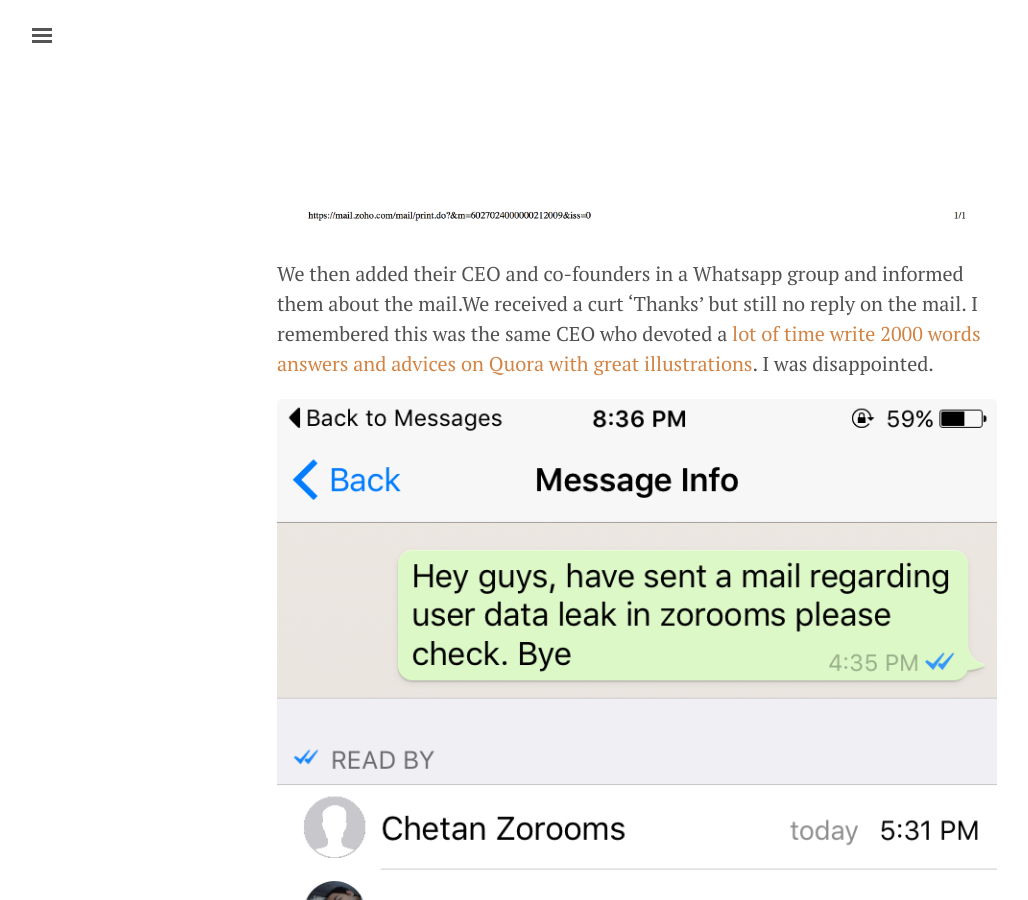
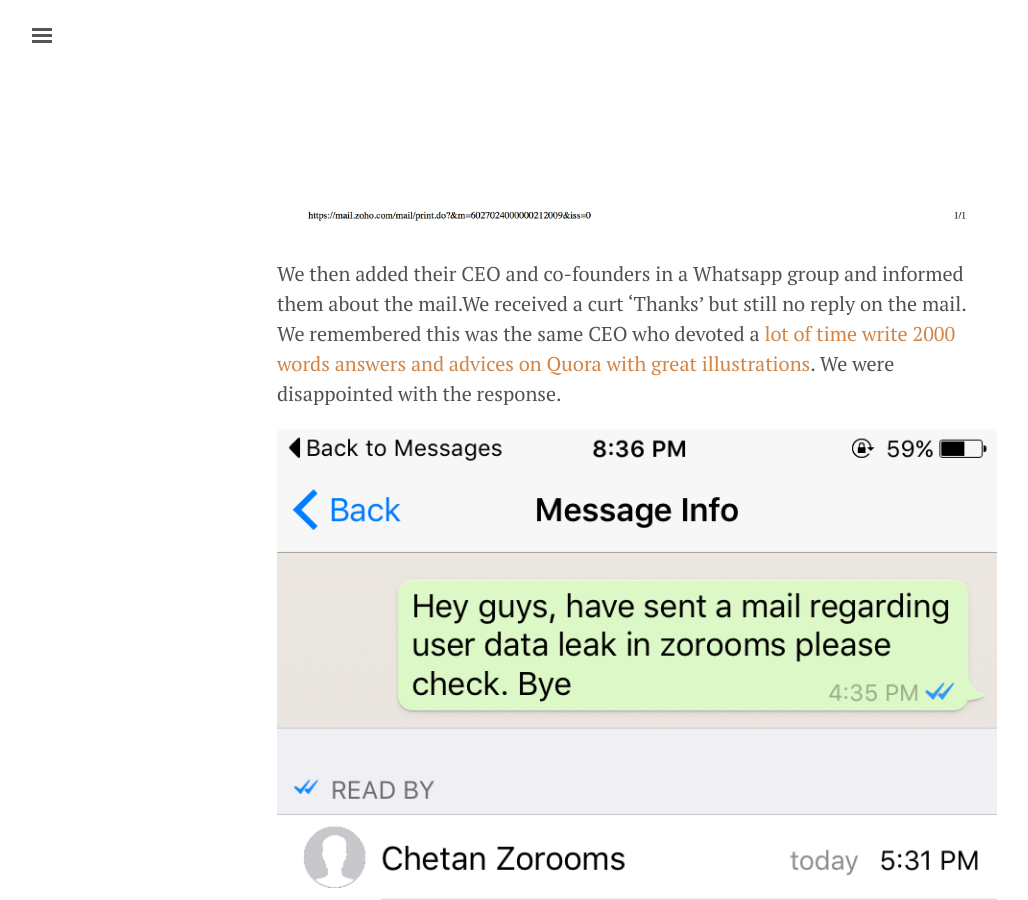
Before and after one commit to FallibleInc/blog, a Jekyll site: the page built from _posts/2015-10-30-ZoRooms-user-data-leak-free-booking-hack.md, in a window 1280 px wide and 900 px high, scrolled down 1341 px. Shown: the whole window, without its empty margins (3-1031 px from the left). Built offline with Jekyll 4.4.1, drawn with Linux system fonts in a browser that asks for light colours; comment, search, counter and statistics services are not loaded.

Commit message:
Updated 2015-10-30-ZoRooms-user-data-leak-free-booking-hack.md

```diff
--- a/_posts/2015-10-30-ZoRooms-user-data-leak-free-booking-hack.md
+++ b/_posts/2015-10-30-ZoRooms-user-data-leak-free-booking-hack.md
@@ -14,7 +14,7 @@ We mailed about the vulnerabilites to Zo Rooms customer support and received no
 ![zorooms.png]({{site.baseurl}}/zorooms.png)
 
 
-We then added their CEO and co-founders in a Whatsapp group and informed them about the mail.We received a curt 'Thanks' but still no reply on the mail. I remembered this was the same CEO who devoted a [lot of time write 2000 words answers and advices on Quora with great illustrations](https://www.quora.com/Business-Ideas/What-are-the-best-ways-to-think-of-ideas-for-a-startup/answer/Dharamveer-Singh-Chouhan?share=1). I was disappointed.
+We then added their CEO and co-founders in a Whatsapp group and informed them about the mail.We received a curt 'Thanks' but still no reply on the mail. We remembered this was the same CEO who devoted a [lot of time write 2000 words answers and advices on Quora with great illustrations](https://www.quora.com/Business-Ideas/What-are-the-best-ways-to-think-of-ideas-for-a-startup/answer/Dharamveer-Singh-Chouhan?share=1). We were disappointed with the response.
 
 
 ![zorooms-wa1.PNG]({{site.baseurl}}/zorooms-wa1.PNG)
```
